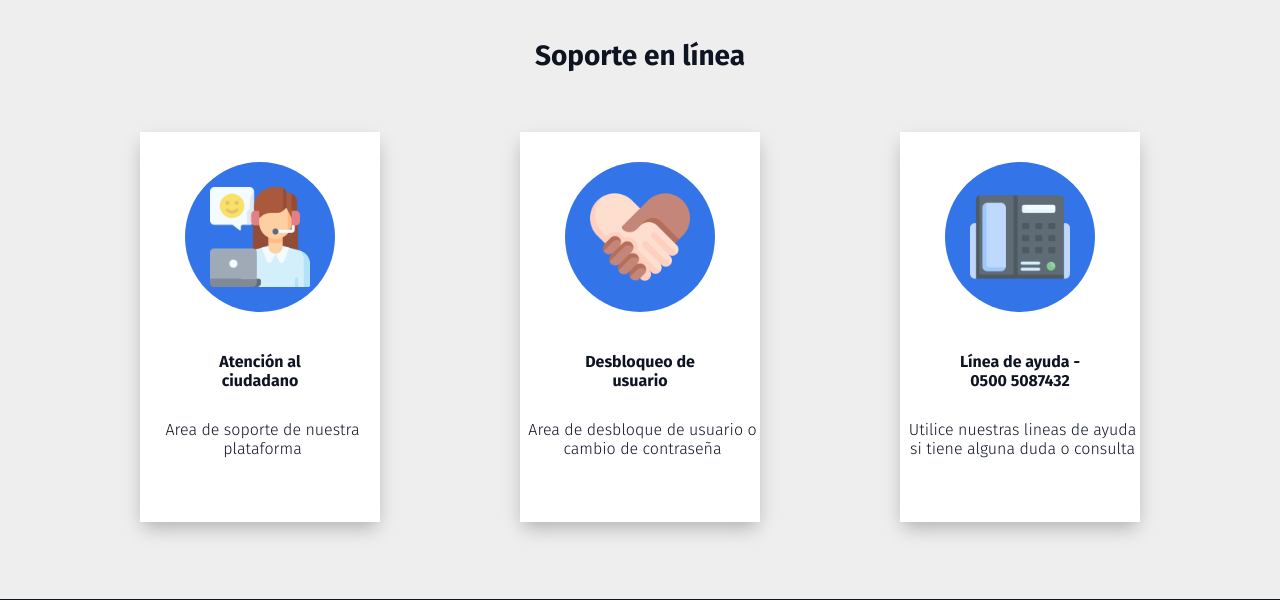
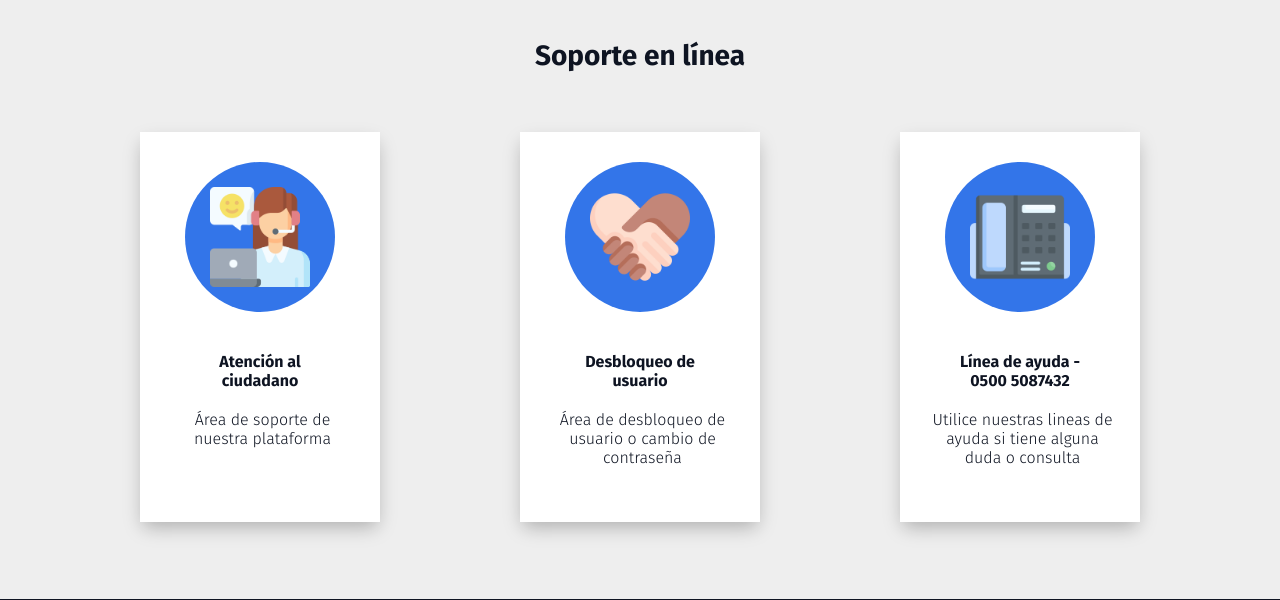
Before and after one commit to RchrdMrtnz/TeacherData, a Flask app: page / in a window 1280 px wide. Shown: the part 1584-2184 px from the top of the page. Run offline with Flask 2, Linux system fonts and the light colour scheme; some libraries are stand-ins or nearby versions.

Commit message:
modificación del area de soporte

```diff
--- a/src/static/css/layout.css
+++ b/src/static/css/layout.css
@@ -312,8 +312,8 @@ background-color: var(--first-color);
   height: 250px;
   object-fit: cover;
 }
-/*END ACTIVE*/
 
+/*caja del texto*/
 .noticia__box {
   padding-top: 10px;
 }
@@ -340,6 +340,7 @@ box-shadow: 0px 8px 18px -3px rgba(0,0,0,0.27);
   font-weight: 300;
 }
 
+/*boton*/
 .noticia__box > button {
   margin: 25px 0 20px 8px;
   width: 90px;
@@ -426,8 +427,10 @@ box-shadow: 0px 8px 18px -3px rgba(0,0,0,0.27);
 }
 
 .item__text > p {
-  margin-top: 30px;
+  width: 180px;
+  margin: 0 auto;
   font-weight: 300;
+  padding-top: 20px;
 }
 
 /**END SUPPORT**/
--- a/src/templates/home.html
+++ b/src/templates/home.html
@@ -210,7 +210,7 @@
             </div>
             <div class="item__text">
                 <h2>Atención al ciudadano</h2>
-                <p>Area de soporte de nuestra plataforma</p>
+                <p>Área de soporte de nuestra plataforma</p>
             </div>
         </section>
         <!--Support item 2-->
@@ -220,7 +220,7 @@
             </div>
             <div class="item__text">
                 <h2>Desbloqueo de usuario</h2>
-                <p>Area de desbloque de usuario o cambio de contraseña</p>
+                <p>Área de desbloqueo de usuario o cambio de contraseña</p>
             </div>
         </section>
         <!--Support item 3-->
```
